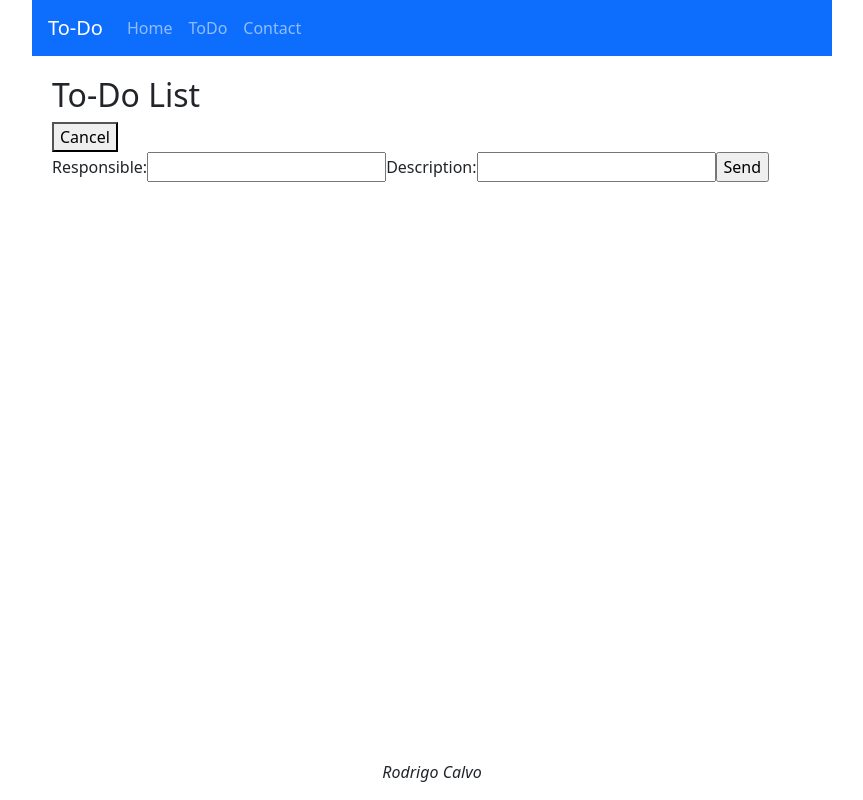
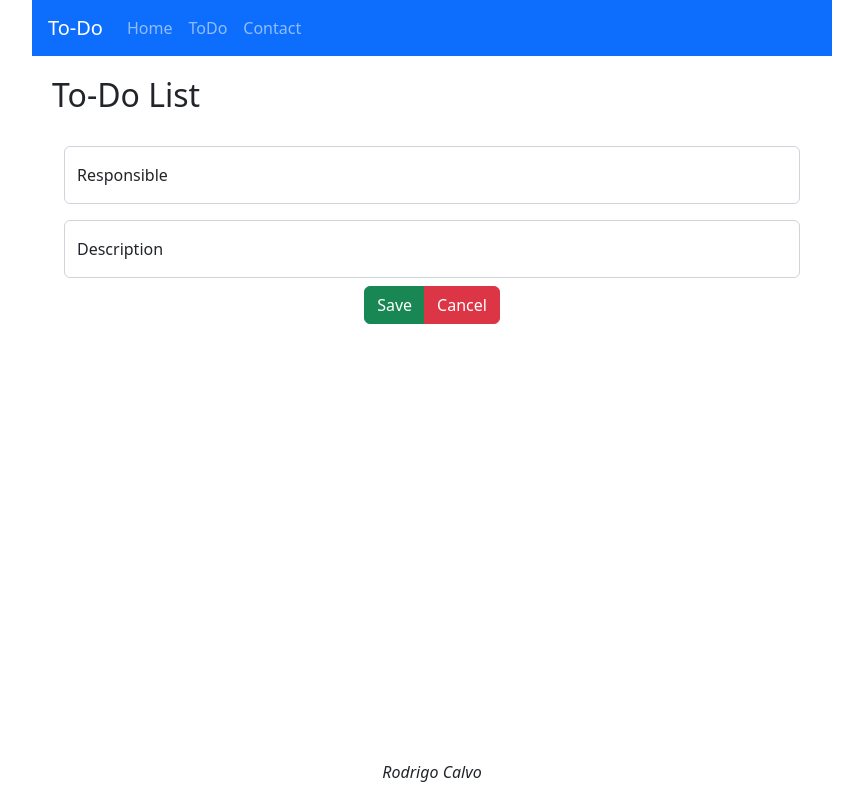
Before and after one commit to RodrigoCalvo/EX_Todo-List_React-Bootstrap, a React (Create React App) app: page /todo in a window 1280 px wide. Both pictures are taken after a click on the button "Add task". Shown: the whole page, without its empty margins (208-1071 px from the left). Built offline with nearby package versions, Linux system fonts and the light colour scheme.

Commit message:
Add bootstrap Form styles

```diff
--- a/src/components/add.tsx
+++ b/src/components/add.tsx
@@ -1,4 +1,11 @@
 import { SyntheticEvent, useState } from 'react';
+import {
+  Button,
+  ButtonGroup,
+  Container,
+  FloatingLabel,
+  Form,
+} from 'react-bootstrap';
 import { useDispatch } from 'react-redux';
 import { iTask } from '../models/task';
 import { addTaskAction } from '../redux/tasks/task.action.creators';
@@ -39,34 +46,46 @@ export function Add() {
     setShowForm(!showForm);
   }
   const template = (
-    <div>
-      <button type="button" onClick={toggleForm}>
-        {showForm ? 'Cancel' : 'Add task'}
-      </button>
+    <Container className="mx-auto">
       {showForm ? (
-        <form>
-          <label htmlFor="responsible">Responsible:</label>
-          <input
+        <Form className="d-flex flex-column align-items-center mt-3">
+          <Form.Group className="my-2 w-100">
+            <FloatingLabel label="Responsible">
+              <Form.Control
+                placeholder="Responsible"
                 type="text"
-            id="responsible"
                 name="responsible"
                 value={formData.responsible}
                 onChange={handleChange}
               />
-          <label htmlFor="description">Description:</label>
-          <input
+            </FloatingLabel>
+          </Form.Group>
+          <Form.Group className="my-2 w-100">
+            <FloatingLabel label="Description">
+              <Form.Control
+                placeholder="Description"
                 type="text"
-            id="description"
                 name="description"
                 value={formData.description}
                 onChange={handleChange}
               />
-          <input type="button" value="Send" onClick={handleSend} />
-        </form>
+            </FloatingLabel>
+          </Form.Group>
+          <ButtonGroup>
+            <Button variant="success" type="button" onClick={handleSend}>
+              Save
+            </Button>
+            <Button variant="danger" type="button" onClick={toggleForm}>
+              Cancel
+            </Button>
+          </ButtonGroup>
+        </Form>
       ) : (
-        <></>
+        <Button type="button" className="mt-4 mx-auto" onClick={toggleForm}>
+          Add task
+        </Button>
       )}
-    </div>
+    </Container>
   );
   return template;
 }
```
Lines whose indentation alone changed are shown as unchanged.
